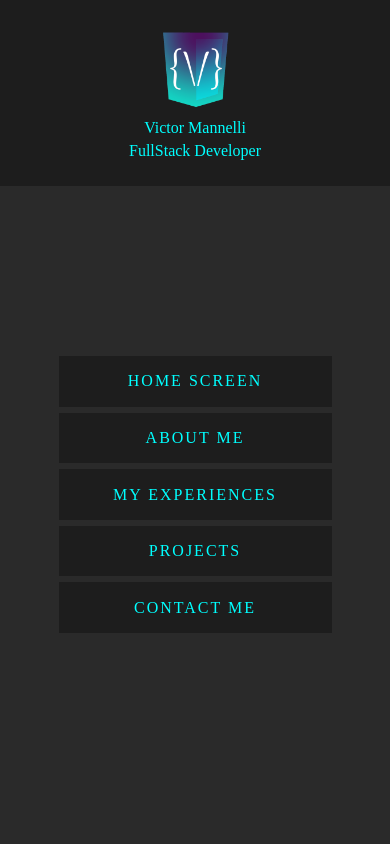
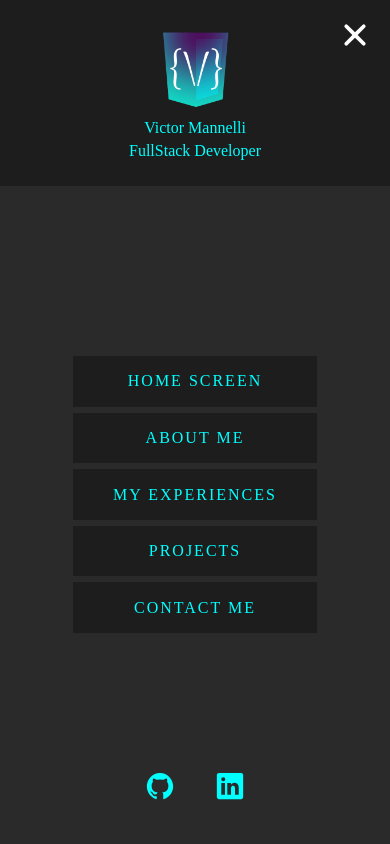
Before and after one commit to Victor-Mannelli/Curriculum, a React (Create React App) app: page / in a window 390 px wide. Both pictures are taken after a click on the icon 355 px from the left and 35 px from the top of the page. Shown: the top 844 px of the page. Built offline with nearby package versions, Linux system fonts and the light colour scheme; a web font is replaced by a local one.

Commit message:
fix: contact me page responsiveness

```diff
--- a/src/NavagationBar.js
+++ b/src/NavagationBar.js
@@ -1,6 +1,6 @@
 import styled from "styled-components";
 import { useNavigate } from "react-router-dom";
-import logo from "./Files/logo.png"
+import logo from "./Files/logo.png";
 
 export default function NavagationBar() {
 	const navigate = useNavigate();
@@ -8,27 +8,39 @@ export default function NavagationBar() {
 	return (
 		<StyledNavagationBar>
 			<div onClick={() => navigate("/")}>
-				<img src={logo} alt="logo"/>
+				<img src={logo} alt="logo" />
 				<p>FullStack Developer</p>
 			</div>
-			<div onClick={() => navigate("/about-me")}> About me </div>
-			<div onClick={() => navigate("/my-exp")}> My Exp </div>
-			<div onClick={() => navigate("/projects")}> Projects </div>
-			<div onClick={() => navigate("/contact")}> Contact </div>
+			<div onClick={() => navigate("/about-me")}>
+				{" "}
+				<p> About me </p>{" "}
+			</div>
+			<div onClick={() => navigate("/my-exp")}>
+				{" "}
+				<p> My Exp </p>{" "}
+			</div>
+			<div onClick={() => navigate("/projects")}>
+				{" "}
+				<p> Projects</p>{" "}
+			</div>
+			<div onClick={() => navigate("/contact")}>
+				{" "}
+				<p> Contact </p>{" "}
+			</div>
 			<Icons>
 				<a
 					href="https://github.com/Victor-Mannelli"
 					target="_blank"
 					rel="noreferrer"
 				>
-					<ion-icon name="logo-github"/>
+					<ion-icon name="logo-github" />
 				</a>
 				<a
 					href="https://www.linkedin.com/in/victor-mendes-mannelli-740aa2246/"
 					target="_blank"
 					rel="noreferrer"
 				>
-					<ion-icon name="logo-linkedin"/>
+					<ion-icon name="logo-linkedin" />
 				</a>
 			</Icons>
 		</StyledNavagationBar>
@@ -63,11 +75,20 @@ const StyledNavagationBar = styled.div`
 		border-right: gray solid 1px;
 		cursor: pointer;
 
+		:hover p {
+			color: white;
+			transition: 0.5s;
+			transform: scale(1.2);
+		}
 		&:nth-child(1) {
 			justify-content: space-evenly;
 			text-align: center;
 			padding: 10px 20px 0 20px;
-
+			:hover p {
+				color: white;
+				transition: 0.5s;
+				transform: scale(1.1);
+			}
 			img {
 				width: 80px;
 				height: 90px;
@@ -77,12 +98,8 @@ const StyledNavagationBar = styled.div`
 				font-size: 22px;
 			}
 		}
-		:hover {
-			background-color: rgb(62, 62, 62);
-			color: white;
-		}
 	}
-	@media (max-width: 1000px){
+	@media (max-width: 1000px) {
 		display: none;
 		/* padding-bottom: 0; */
 	}
@@ -96,7 +113,7 @@ const Icons = styled.button`
 	border: none;
 
 	font-size: 28px;
-	background-color: rgb(29,29,29);
+	background-color: rgb(29, 29, 29);
 	color: aqua;
 	cursor: initial;
 
@@ -110,6 +127,8 @@ const Icons = styled.button`
 
 		:hover {
 			color: white;
+			transition: 0.5s;
+			transform: scale(1.4);
 		}
 	}
 `;
--- a/src/PopUpMenu.js
+++ b/src/PopUpMenu.js
@@ -1,8 +1,8 @@
-/* eslint-disable jsx-a11y/anchor-is-valid */
 import { useNavigate } from "react-router-dom";
 import styled from "styled-components";
 import logo from "./Files/logo.png";
-import { TfiMenu } from "react-icons/tfi"
+import { TfiMenu } from "react-icons/tfi";
+import { IoClose } from "react-icons/io5";
 
 export default function PopUpMenu({ popUp, setPopUp }) {
 	const navigate = useNavigate();
@@ -10,45 +10,96 @@ export default function PopUpMenu({ popUp, setPopUp }) {
 		return (
 			<PopUpScreen>
 				<Header>
-					<Logo src={logo} alt="" />
+					<MenuIconClose onClick={() => setPopUp(false)} />
+					<Logo src={logo} alt="logo" />
 					<p> Victor Mannelli </p>
 					<h1>FullStack Developer</h1>
 				</Header>
 				<Content>
 					<ul>
-						<li onClick={() => {navigate("/"); setPopUp(false) }} data-text="HomeScreen">
-							{" "}
-							<a href=""> Home Screen </a>
+						<li
+							onClick={() => {
+								navigate("/");
+								setPopUp(false);
+							}}
+							data-text="HomeScreen"
+						>
+							<p> Home Screen </p>
 						</li>
-						<li onClick={() => {navigate("/about-me"); setPopUp(false)}} data-text="About Me">
-							{" "}
-							<a href=""> About Me </a>
+						<li
+							onClick={() => {
+								navigate("/about-me");
+								setPopUp(false);
+							}}
+							data-text="About Me"
+						>
+							<p> About Me </p>
 						</li>
-						<li onClick={() => {navigate("/my-exp"); setPopUp(false)}} data-text="My Experiences">
-							{" "}
-							<a href=""> My Experiences </a>
+						<li
+							onClick={() => {
+								navigate("/my-exp");
+								setPopUp(false);
+							}}
+							data-text="Experiences"
+						>
+							<p> My Experiences </p>
 						</li>
-						<li onClick={() => {navigate("/projects"); setPopUp(false)}} data-text="Projects">
-							{" "}
-							<a href=""> Projects </a>
+						<li
+							onClick={() => {
+								navigate("/projects");
+								setPopUp(false);
+							}}
+							data-text="Projects"
+						>
+							<p> Projects </p>
 						</li>
-						<li onClick={() => {navigate("/contact"); setPopUp(false)}} data-text="Contact Me">
-							{" "}
-							<a href=""> Contact Me </a>
+						<li
+							onClick={() => {
+								navigate("/contact");
+								setPopUp(false);
+							}}
+							data-text="Contact Me"
+						>
+							<p> Contact Me </p>
 						</li>
 					</ul>
 				</Content>
+				<Footer>
+					<a
+						href="https://github.com/Victor-Mannelli"
+						target="_blank"
+						rel="noreferrer"
+					>
+						<ion-icon alt="github" name="logo-github" />
+					</a>
+					<a
+						href="https://www.linkedin.com/in/victor-mendes-mannelli-740aa2246/"
+						target="_blank"
+						rel="noreferrer"
+					>
+						<ion-icon alt="linkedin" name="logo-linkedin" />
+					</a>
+				</Footer>
 			</PopUpScreen>
 		);
 	} else {
-        return (
-            <>
-                <MenuIcon onClick={() => setPopUp(true)}/>
-            </>
-        )
+		return <MenuIconOpen onClick={() => setPopUp(true)} />;
 	}
 }
-const MenuIcon = styled(TfiMenu)`
+const MenuIconClose = styled(IoClose)`
+	position: fixed;
+	top: 15px;
+	right: 15px;
+	color: white;
+	width: 40px;
+	height: 40px;
+	cursor: pointer;
+
+	:hover {
+		color: lightgray;
+	}
+`;
+const MenuIconOpen = styled(TfiMenu)`
 	position: fixed;
 	top: 20px;
 	right: 20px;
@@ -59,15 +110,13 @@ const MenuIcon = styled(TfiMenu)`
 	:hover {
 		color: lightgray;
 	}
-`
+`;
 const PopUpScreen = styled.div`
 	position: fixed;
 	z-index: 5;
 
-	display: flex;
-	justify-content: center;
-	align-items: center;
-	flex-direction: column;
+	display: grid;
+	grid-template-columns: 100%;
 
 	min-height: 100%;
 	width: 100%;
@@ -76,17 +125,18 @@ const PopUpScreen = styled.div`
 `;
 const Content = styled.div`
 	padding-top: 145px;
-    ul {
-		display: flex;
-		flex-direction: column;
-	}
+	width: 250px;
+	align-self: center;
+	justify-self: center;
+
 	ul li {
 		padding: 3px;
+		cursor: pointer;
 	}
 	ul li:before {
 		content: attr(data-text);
 		position: absolute;
-		top: 60%;
+		top: 31%;
 		left: 50%;
 		transform: translate(-50%, -50%);
 
@@ -103,15 +153,13 @@ const Content = styled.div`
 		opacity: 0.1;
 		letter-spacing: 20px;
 	}
-	ul li a {
+	ul li p {
 		position: relative;
 		z-index: 1;
 
 		display: flex;
 		justify-content: center;
 		align-items: center;
-
-		width: 20vw;
 		height: 6vh;
 
 		transition: 0.5s;
@@ -121,34 +169,18 @@ const Content = styled.div`
 		color: cyan;
 		text-transform: uppercase;
 		letter-spacing: 2px;
-
-        @media(max-width: 1000px){
-            width: 30vw;
 	}
-        @media(max-width: 800px){
-            width: 40vw;
-        }
-        @media(max-width: 600px){
-            width: 50vw;
-        }
-        @media(max-width: 500px){
-            width: 55vw;
-        }
-        @media(max-width: 400px){
-            width: 70vw;
-        }
-	}
-	ul:hover li a {
+	ul:hover li p {
 		opacity: 0;
 	}
-	ul li a:hover {
+	ul li p:hover {
 		transform: scale(1.4);
 		z-index: 1000;
 		background: cyan;
 		color: #1d1d1d;
 		opacity: 1;
 	}
-	ul li a:before {
+	ul li p:before {
 		content: "";
 		position: absolute;
 		top: 0;
@@ -164,12 +196,12 @@ const Content = styled.div`
 		transform: skewX(35deg);
 		transition: 0s;
 	}
-	ul li a:hover:before {
+	ul li p:hover:before {
 		left: calc(100% + 100px);
 		transition: 0.5s;
 		transition-delay: 0.2s;
 	}
-`
+`;
 const Logo = styled.img`
 	width: 100px;
 	height: 100px;
@@ -193,5 +225,31 @@ const Header = styled.div`
 		font-family: "Alkalami", serif;
 		color: cyan;
 		padding-bottom: 7px;
+		cursor: default;
 	}
 `;
+const Footer = styled.div`
+	position: fixed;
+	bottom: 0;
+	left: 0;
+
+	display: flex;
+	justify-content: center;
+	width: 100%;
+	a {
+		padding: 40px 20px;
+		cursor: default;
+	}
+	ion-icon {
+		width: 30px;
+		height: 30px;
+		color: cyan;
+		cursor: pointer;
+		:hover {
+            transition: 0.5s;
+			transform: scale(1.4);
+			z-index: 1000;
+			color: white;
+		}
+	}
+`;
--- a/src/Routs/Contact.js
+++ b/src/Routs/Contact.js
@@ -99,23 +99,29 @@ export default function Contact() {
 	);
 }
 const ContactMePage = styled.div`
-	display: flex;
-	flex-direction: row;
-	justify-content: space-evenly;
+	display: grid;
+	grid-template-columns: 50% 50%;
 	align-items: center;
-	height: 100vh;
-	padding-top: ${(props) => (props.pathname === "/contact" ? "70px" : "70px")};
+	justify-content: space-around;
+	min-height: 100vh;
+	padding-top: 70px;
 
-	@media (max-width: 1200px) {
-		flex-direction: column;
-		height: 100%;
-		padding: 110px 0 30px 0;
+	@media (max-width: 1000px){
+		padding-top: 40px;
+		grid-template-columns: 100%;
+		grid-template-rows: 60% 40%;
+	}
+	@media (max-width: 360px){
+		padding-top: 0px;
+		grid-template-columns: 100%;
+		grid-template-rows: 100%;
 	}
 `;
 const ContactMe = styled.div`
 	display: flex;
 	flex-direction: column;
-	width: 520px;
+	justify-self: center;
+	width: 90%;
 	color: aqua;
 	font-family: "Roboto", sans-serif;
 
@@ -136,11 +142,10 @@ const ContactMe = styled.div`
 const StyledForm = styled.form`
 	display: flex;
 	flex-direction: column;
-
 	input,
 	textarea {
 		height: 50px;
-		width: 500px;
+		width: 100%;
 		margin: 5px;
 
 		background-color: rgb(42, 42, 42);
@@ -159,11 +164,11 @@ const StyledForm = styled.form`
 		border: none;
 		outline: none;
 		resize: none;
-		height: 150px;
+		height: 20vh;
 	}
 	button {
 		height: 50px;
-		width: 500px;
+		width: 100%;
 		background-color: rgb(42, 42, 42);
 		border-radius: 5px;
 		color: lightgray;
@@ -177,19 +182,25 @@ const StyledForm = styled.form`
 	}
 `;
 const NameAndEmail = styled.div`
-	display: flex;
-	flex-direction: row;
-	input {
-		width: 245px;
-		margin-left: 5px;
+	display: grid;
+	grid-template-columns: auto auto;
+	gap: 8px;
+`;
+const StyledImg = styled.div`
+	justify-self: center;
+	align-self: center;
 
+	width: 80%;
+	height: 50%;
+	img {
+		width: 100%;
+		height: 100%;
+	}
+	@media (max-width: 1000px){
+		height: 100%;
+		padding: 10px 0 30px 0;
+	}
+	@media (max-width: 360px){
+		display: none;
 	}
 `;
-const StyledImg = styled.div`
-	display: flex;
-	justify-content: center;
-
-	@media (max-width: 1200px) {
-		padding-top: 40px;
-	}
-`;
```
Lines whose indentation alone changed are shown as unchanged.
